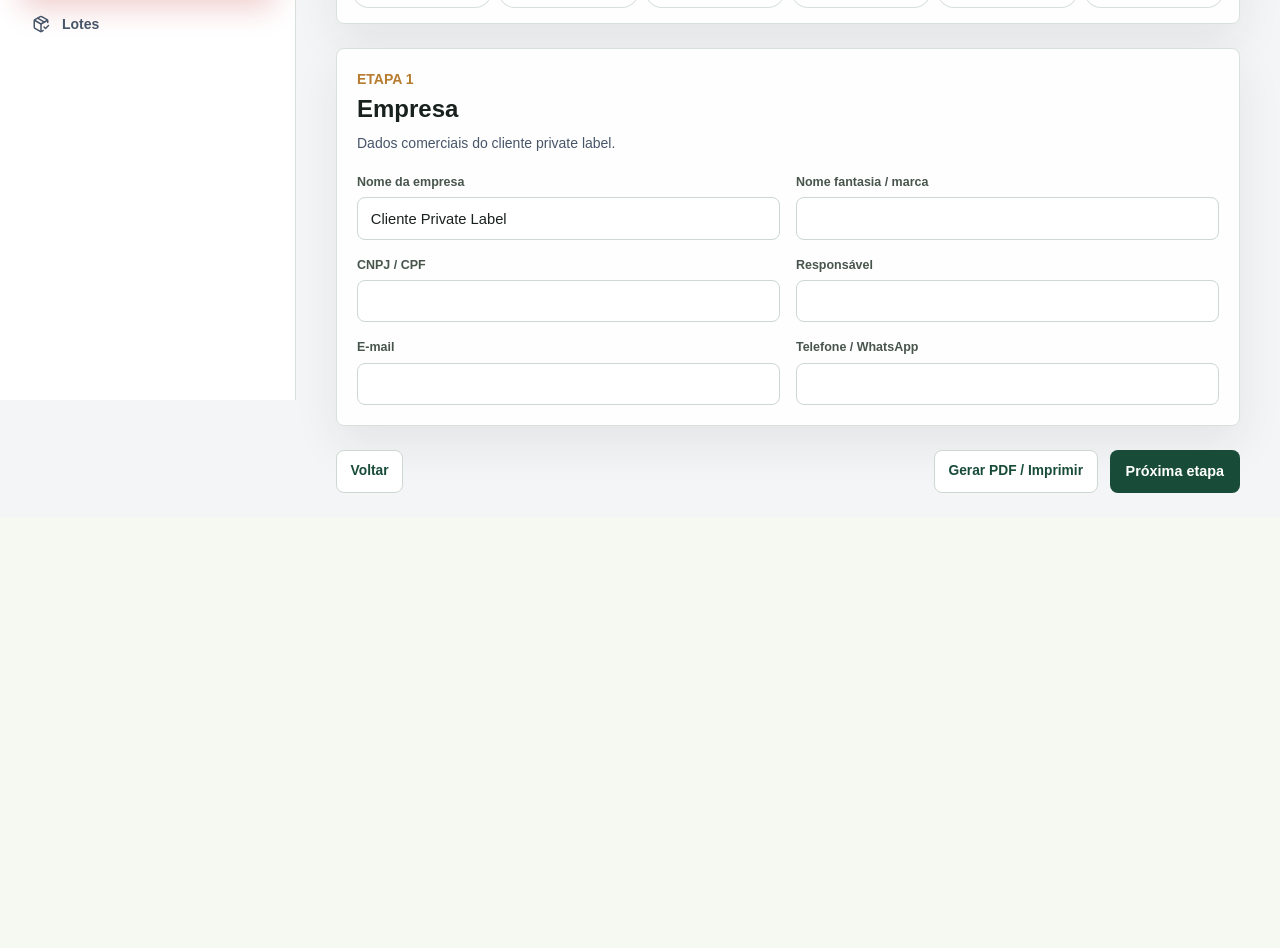
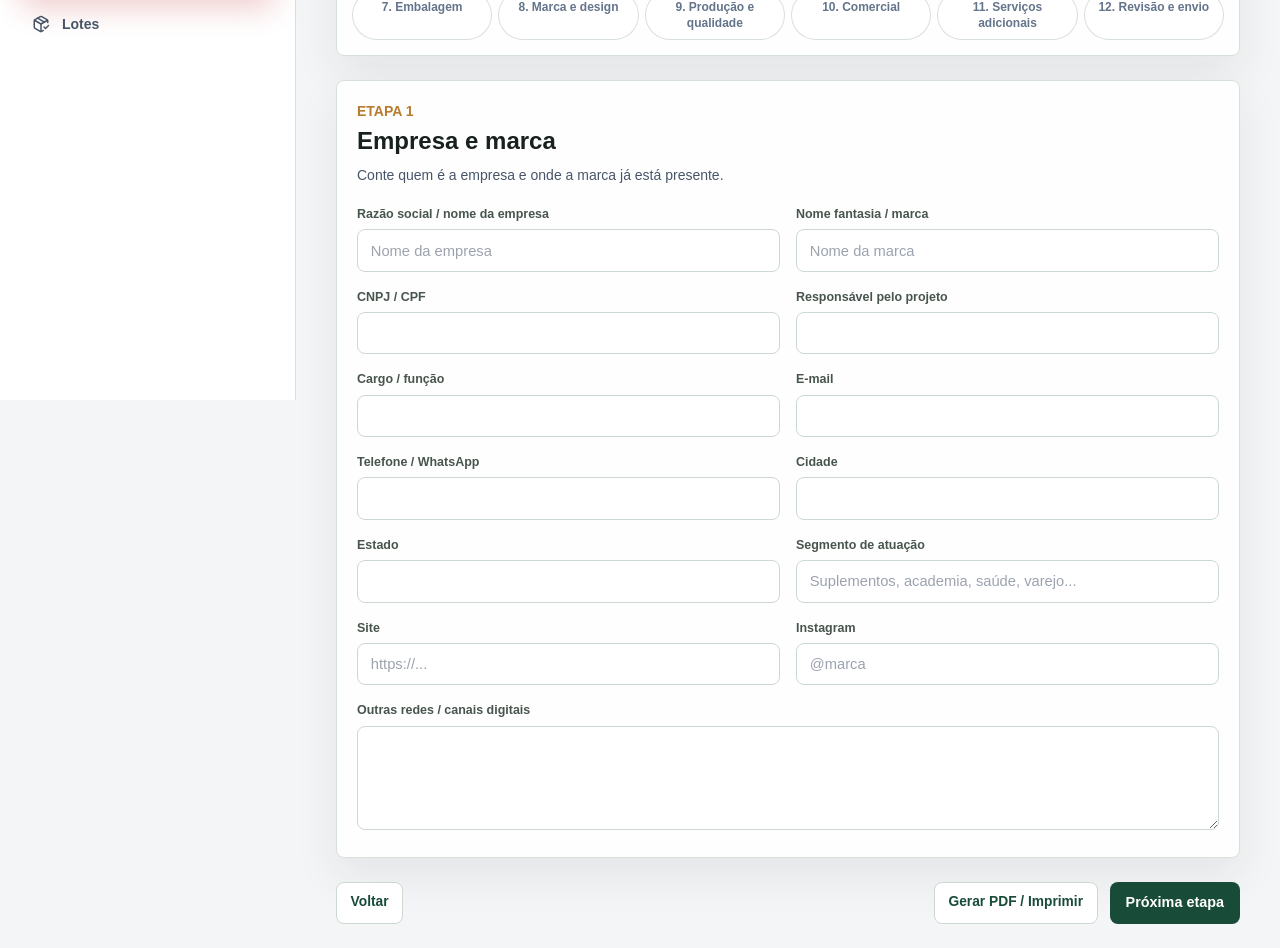
Before and after one commit to Vitapoweroficial/rastreabilidade-vitapower, a Next.js app: page /admin/modulos/private-label/questionario in a window 1280 px wide. Shown: the part 400-1348 px from the top of the page. Before the commit the page ends 917 px from the top, so only its background shows below. Built offline with nearby package versions, Linux system fonts and the light colour scheme.

Commit message:
feat: enrich client private label briefing

```diff
--- a/src/components/private-label/questionnaire-data.ts
+++ b/src/components/private-label/questionnaire-data.ts
@@ -1,84 +1,123 @@
 import type { QuestionnaireStep } from "./types";
 
 export const privateLabelSteps: QuestionnaireStep[] = [
-  { id: "empresa", title: "Empresa", eyebrow: "1", description: "Dados comerciais do cliente private label.", questions: [
-    { id: "companyName", label: "Nome da empresa", type: "text", placeholder: "Cliente Private Label" },
-    { id: "tradeName", label: "Nome fantasia / marca", type: "text" },
+  { id: "empresa", title: "Empresa e marca", eyebrow: "1", description: "Conte quem é a empresa e onde a marca já está presente.", questions: [
+    { id: "companyName", label: "Razão social / nome da empresa", type: "text", placeholder: "Nome da empresa" },
+    { id: "tradeName", label: "Nome fantasia / marca", type: "text", placeholder: "Nome da marca" },
     { id: "document", label: "CNPJ / CPF", type: "text" },
-    { id: "contactName", label: "Responsável", type: "text" },
+    { id: "contactName", label: "Responsável pelo projeto", type: "text" },
+    { id: "role", label: "Cargo / função", type: "text" },
     { id: "email", label: "E-mail", type: "text" },
-    { id: "phone", label: "Telefone / WhatsApp", type: "text" }
+    { id: "phone", label: "Telefone / WhatsApp", type: "text" },
+    { id: "city", label: "Cidade", type: "text" },
+    { id: "state", label: "Estado", type: "text" },
+    { id: "segment", label: "Segmento de atuação", type: "text", placeholder: "Suplementos, academia, saúde, varejo..." },
+    { id: "website", label: "Site", type: "text", placeholder: "https://..." },
+    { id: "instagram", label: "Instagram", type: "text", placeholder: "@marca" },
+    { id: "otherSocial", label: "Outras redes / canais digitais", type: "textarea" }
   ]},
-  { id: "projeto", title: "Projeto", eyebrow: "2", description: "Objetivo do desenvolvimento e estágio comercial.", questions: [
-    { id: "projectName", label: "Nome do projeto", type: "text", placeholder: "Suplemento Private Label" },
-    { id: "projectStatus", label: "Status", type: "select", options: ["Proposta em desenvolvimento", "Enviada", "Aprovada", "Aguardando pagamento", "Pronto para OP"] },
-    { id: "targetLaunch", label: "Data desejada de lançamento", type: "text" },
-    { id: "benchmark", label: "Benchmark / referência de mercado", type: "textarea" }
+  { id: "projeto", title: "Projeto e público", eyebrow: "2", description: "Objetivo do lançamento, posicionamento e perfil de quem vai comprar.", questions: [
+    { id: "projectName", label: "Nome do projeto", type: "text", placeholder: "Ex.: Linha Performance 2026" },
+    { id: "targetLaunch", label: "Quando deseja lançar?", type: "text" },
+    { id: "projectObjective", label: "Objetivo principal do projeto", type: "textarea", placeholder: "O que este produto precisa conquistar para a marca?" },
+    { id: "benchmark", label: "Referências / benchmarks de mercado", type: "textarea", placeholder: "Marcas, produtos, links ou características que servem de referência." },
+    { id: "audienceAge", label: "Faixa etária do público", type: "text" },
+    { id: "audienceGender", label: "Gênero predominante", type: "select", options: ["Misto", "Feminino", "Masculino", "Não definido"] },
+    { id: "audienceLocation", label: "Localização do público", type: "text", placeholder: "Brasil, região, estado, cidade..." },
+    { id: "socioeconomicProfile", label: "Perfil socioeconômico", type: "text" },
+    { id: "lifestyle", label: "Estilo de vida / rotina", type: "textarea" },
+    { id: "audienceGoals", label: "Principais objetivos do público", type: "textarea" },
+    { id: "audiencePains", label: "Dores, dificuldades e necessidades do público", type: "textarea" }
   ]},
-  { id: "produto", title: "Produto", eyebrow: "3", description: "Categoria, dose e quantidade estimada.", questions: [
-    { id: "productName", label: "Nome do produto", type: "text", placeholder: "Creatina 300g" },
-    { id: "category", label: "Categoria", type: "select", options: ["Creatina", "Proteína", "Pré-treino", "Termogênico", "Vitaminas", "Gummies", "Outro"] },
-    { id: "servingGrams", label: "Dose em g", type: "number", placeholder: "5" },
-    { id: "quantity", label: "Quantidade", type: "number", placeholder: "10000" },
-    { id: "claims", label: "Claims desejados", type: "textarea" }
+  { id: "produto", title: "Produto desejado", eyebrow: "3", description: "Defina o produto que imagina, sua função e o volume inicial.", questions: [
+    { id: "productName", label: "Nome provisório do produto", type: "text", placeholder: "Ex.: Whey Premium 900g" },
+    { id: "category", label: "Categoria", type: "select", options: ["Proteína", "Creatina", "Pré-treino", "Termogênico", "Vitaminas e minerais", "Colágeno", "Aminoácidos", "Gummies", "Cápsulas", "Outro"] },
+    { id: "productPurpose", label: "Função / benefício principal", type: "textarea" },
+    { id: "productDifferential", label: "Qual deve ser o grande diferencial?", type: "textarea" },
+    { id: "servingGrams", label: "Dose desejada em g (se souber)", type: "number", placeholder: "30" },
+    { id: "quantity", label: "Quantidade inicial estimada", type: "number", placeholder: "1000" },
+    { id: "claims", label: "Claims / alegações desejadas", type: "textarea", placeholder: "Ex.: alto em proteína, zero açúcar, fonte de..." }
   ]},
-  { id: "formulacao", title: "Formulação", eyebrow: "4", description: "Diretrizes técnicas da fórmula.", questions: [
-    { id: "activeIngredients", label: "Ingredientes ativos desejados", type: "textarea" },
+  { id: "formulacao", title: "Formulação", eyebrow: "4", description: "Diretrizes técnicas, ingredientes desejados e restrições.", questions: [
+    { id: "activeIngredients", label: "Ingredientes ativos obrigatórios ou desejados", type: "textarea" },
+    { id: "baseFormula", label: "Já possui fórmula ou composição de referência?", type: "textarea" },
     { id: "restrictions", label: "Ingredientes proibidos / restrições", type: "textarea" },
-    { id: "sweetener", label: "Adoçante preferido", type: "select", options: ["Sucralose", "Stevia", "Xilitol", "Sem adoçante", "A definir"] },
-    { id: "formulaNotes", label: "Observações de formulação", type: "textarea" }
+    { id: "sweetener", label: "Preferência de adoçante", type: "select", options: ["A definir com a Vita Power", "Sucralose", "Stevia", "Xilitol", "Sem adoçante"] },
+    { id: "allergenNeeds", label: "Necessidades relacionadas a alergênicos / glúten / lactose", type: "textarea" },
+    { id: "formulaNotes", label: "Outras observações de formulação", type: "textarea" }
   ]},
-  { id: "apresentacao", title: "Apresentação", eyebrow: "5", description: "Formato do produto e porções.", questions: [
-    { id: "format", label: "Formato", type: "select", options: ["Pó", "Cápsulas", "Comprimidos", "Gummy", "Sachê", "Líquido"] },
-    { id: "netWeight", label: "Peso líquido / volume", type: "text" },
-    { id: "servings", label: "Doses por embalagem", type: "number" }
+  { id: "apresentacao", title: "Apresentação", eyebrow: "5", description: "Formato, peso líquido, dose e modo de uso esperado.", questions: [
+    { id: "format", label: "Formato", type: "select", options: ["Pó", "Cápsulas", "Comprimidos", "Gummy", "Sachê", "Líquido", "A definir"] },
+    { id: "netWeight", label: "Peso líquido / volume", type: "text", placeholder: "Ex.: 900g, 300g, 60 cápsulas" },
+    { id: "servings", label: "Doses por embalagem", type: "number" },
+    { id: "usage", label: "Modo de uso imaginado", type: "textarea" },
+    { id: "shelfLife", label: "Validade desejada / referência atual", type: "text" }
   ]},
-  { id: "sensorial", title: "Sensorial", eyebrow: "6", description: "Sabor, aroma, cor e experiência de consumo.", questions: [
-    { id: "flavor", label: "Sabor desejado", type: "text" },
-    { id: "aroma", label: "Aroma", type: "text" },
-    { id: "color", label: "Cor", type: "text" },
-    { id: "texture", label: "Textura / solubilidade esperada", type: "textarea" }
+  { id: "sensorial", title: "Sensorial", eyebrow: "6", description: "Sabor, aroma, cor, textura e experiência de consumo.", questions: [
+    { id: "flavor", label: "Sabor(es) desejado(s)", type: "textarea" },
+    { id: "aroma", label: "Aroma / perfil aromático", type: "text" },
+    { id: "color", label: "Cor / aparência", type: "text" },
+    { id: "texture", label: "Textura / solubilidade / sensação esperada", type: "textarea" },
+    { id: "sensoryReference", label: "Produto de referência para sabor ou experiência", type: "textarea" }
   ]},
-  { id: "embalagem", title: "Embalagem", eyebrow: "7", description: "Componentes físicos e materiais de embalagem.", questions: [
-    { id: "primaryPackaging", label: "Embalagem primária", type: "select", options: ["Pote", "Pouch", "Sachê", "Frasco", "A definir"] },
+  { id: "embalagem", title: "Embalagem", eyebrow: "7", description: "Escolha o formato físico e descreva a apresentação que imagina.", questions: [
+    { id: "primaryPackaging", label: "Embalagem primária", type: "select", options: ["Pote", "Pouch", "Sachê", "Frasco", "Blister", "A definir"] },
+    { id: "packagingMaterial", label: "Material / acabamento desejado", type: "text" },
+    { id: "packagingColor", label: "Cor da embalagem", type: "text" },
     { id: "lid", label: "Tampa / fechamento", type: "text" },
-    { id: "scoop", label: "Scoop / dosador", type: "select", options: ["Sim", "Não", "A definir"] },
-    { id: "box", label: "Caixa / display / master", type: "textarea" }
+    { id: "scoop", label: "Scoop / dosador", type: "select", options: ["A definir", "Sim", "Não"] },
+    { id: "box", label: "Caixa / display / master", type: "textarea" },
+    { id: "packagingReference", label: "Referências de embalagem", type: "textarea", placeholder: "Links, marcas ou descrições." }
   ]},
-  { id: "marca", title: "Marca", eyebrow: "8", description: "Identidade visual e rotulagem.", questions: [
-    { id: "hasBrand", label: "Cliente já possui marca?", type: "select", options: ["Sim", "Não", "Em criação"] },
-    { id: "labelDesign", label: "Arte do rótulo", type: "select", options: ["Cliente envia", "Vita Power desenvolve", "Agência parceira", "A definir"] },
-    { id: "visualReferences", label: "Referências visuais", type: "textarea" }
+  { id: "marca", title: "Marca e design", eyebrow: "8", description: "Identidade visual, posicionamento e desenvolvimento do rótulo.", questions: [
+    { id: "hasBrand", label: "Já possui marca definida?", type: "select", options: ["Sim", "Não", "Em criação"] },
+    { id: "labelDesign", label: "Quem desenvolverá a arte do rótulo?", type: "select", options: ["Vita Power", "Cliente envia", "Agência do cliente", "A definir"] },
+    { id: "brandPositioning", label: "Como a marca quer ser percebida?", type: "textarea", placeholder: "Premium, acessível, científica, feminina, esportiva..." },
+    { id: "visualReferences", label: "Referências visuais / marcas que admira", type: "textarea" },
+    { id: "brandNotes", label: "Cores, símbolos ou elementos que devem ser usados ou evitados", type: "textarea" }
   ]},
-  { id: "producao", title: "Produção", eyebrow: "9", description: "Lote, perdas, prazos e fluxo pós-aprovação.", questions: [
-    { id: "lossPercent", label: "Perda %", type: "number", placeholder: "3" },
-    { id: "deadline", label: "Prazo esperado", type: "text" },
-    { id: "qualityRequirements", label: "Requisitos de qualidade", type: "textarea" }
+  { id: "producao", title: "Produção e qualidade", eyebrow: "9", description: "Prazos, documentação, testes e exigências importantes para o projeto.", questions: [
+    { id: "deadline", label: "Prazo esperado para primeira produção", type: "text" },
+    { id: "qualityRequirements", label: "Requisitos de qualidade / testes desejados", type: "textarea" },
+    { id: "rawMaterialDocuments", label: "Há exigências específicas de documentação de matérias-primas?", type: "textarea", placeholder: "Ficha técnica, COA, FISPQ, origem específica..." },
+    { id: "productionNotes", label: "Observações sobre produção / processo", type: "textarea" }
   ]},
-  { id: "comercial", title: "Comercial", eyebrow: "10", description: "Parâmetros comerciais para proposta.", questions: [
-    { id: "marginPercent", label: "Margem %", type: "number", placeholder: "35" },
-    { id: "laborCost", label: "Mão de obra un.", type: "number", placeholder: "1.50" },
-    { id: "packagingCost", label: "Embalagem un.", type: "number", placeholder: "2.00" },
-    { id: "paymentTerms", label: "Condição de pagamento", type: "textarea" }
+  { id: "comercial", title: "Comercial", eyebrow: "10", description: "Ajude a Vita Power a entender o canal, faixa de preço e potencial do projeto.", questions: [
+    { id: "salesChannels", label: "Onde pretende vender?", type: "textarea", placeholder: "E-commerce, marketplace, lojas, academias, farmácias, distribuidores..." },
+    { id: "targetRetailPrice", label: "Faixa de preço desejada ao consumidor", type: "text" },
+    { id: "initialBudget", label: "Existe orçamento previsto para o primeiro lote?", type: "text" },
+    { id: "purchaseFrequency", label: "Previsão de recompra / recorrência", type: "text" },
+    { id: "commercialNotes", label: "Outras informações comerciais importantes", type: "textarea" }
   ]},
-  { id: "servicos", title: "Serviços", eyebrow: "11", description: "Serviços adicionais e checklist regulatório.", questions: [
-    { id: "needsRegulatory", label: "Precisa de suporte regulatório?", type: "select", options: ["Sim", "Não", "A definir"] },
-    { id: "needsStability", label: "Estudo de estabilidade", type: "select", options: ["Sim", "Não", "A definir"] },
-    { id: "needsDesign", label: "Design / fechamento de arquivo", type: "select", options: ["Sim", "Não", "A definir"] },
-    { id: "servicesNotes", label: "Observações de serviços", type: "textarea" }
+  { id: "servicos", title: "Serviços adicionais", eyebrow: "11", description: "Indique quais frentes deseja que a Vita Power conduza no projeto.", questions: [
+    { id: "needsRegulatory", label: "Suporte regulatório e revisão de rotulagem", type: "select", options: ["A definir", "Sim", "Não"] },
+    { id: "needsStability", label: "Estudo de estabilidade", type: "select", options: ["A definir", "Sim", "Não"] },
+    { id: "needsDesign", label: "Design / fechamento de arquivo", type: "select", options: ["A definir", "Sim", "Não"] },
+    { id: "needsPackagingSourcing", label: "Cotação / desenvolvimento de embalagem", type: "select", options: ["A definir", "Sim", "Não"] },
+    { id: "servicesNotes", label: "Observações sobre serviços", type: "textarea" }
   ]},
-  { id: "revisao", title: "Revisão", eyebrow: "12", description: "Resumo final, impressão e geração de PDF.", questions: [] }
+  { id: "revisao", title: "Revisão e envio", eyebrow: "12", description: "Revise as respostas e envie o briefing para a Vita Power.", questions: [] }
 ];
 
 export const defaultAnswers = {
-  companyName: "Cliente Private Label",
-  projectName: "Suplemento Private Label",
-  projectStatus: "Proposta em desenvolvimento",
-  productName: "Suplemento Private Label",
-  servingGrams: "5",
-  quantity: "10000",
-  lossPercent: "3",
-  marginPercent: "35",
-  laborCost: "1.50",
-  packagingCost: "2.00"
+  companyName: "",
+  tradeName: "",
+  contactName: "",
+  email: "",
+  phone: "",
+  projectName: "",
+  productName: "",
+  quantity: "",
+  audienceGender: "Misto",
+  category: "Proteína",
+  sweetener: "A definir com a Vita Power",
+  format: "Pó",
+  primaryPackaging: "A definir",
+  scoop: "A definir",
+  hasBrand: "Sim",
+  labelDesign: "A definir",
+  needsRegulatory: "A definir",
+  needsStability: "A definir",
+  needsDesign: "A definir",
+  needsPackagingSourcing: "A definir"
 };
```
